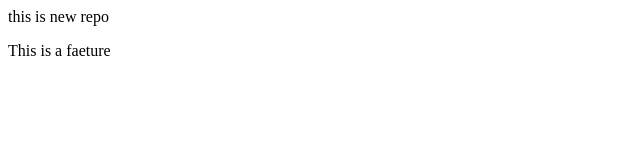
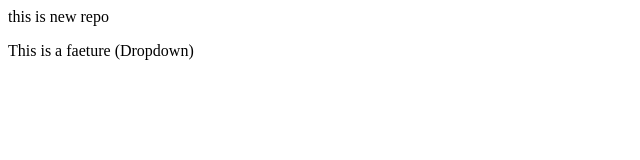
Before and after one commit to ritik-co/localrepo, a plain HTML site: page index.html in a window 1280 px wide. Shown: the full height of the page, 0-640 px from the left. Drawn offline with Linux system fonts and the light colour scheme.

Commit message:
add  dropdown

```diff
--- a/index.html
+++ b/index.html
@@ -1,2 +1,2 @@
 <p> this is new repo</p>
-<p>This is a faeture</p>
+<p>This is a faeture (Dropdown)</p>
```
